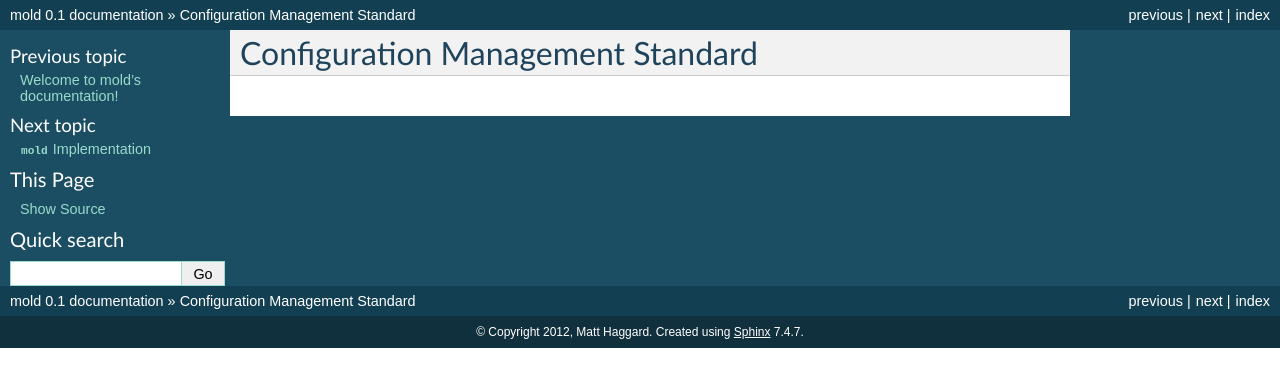
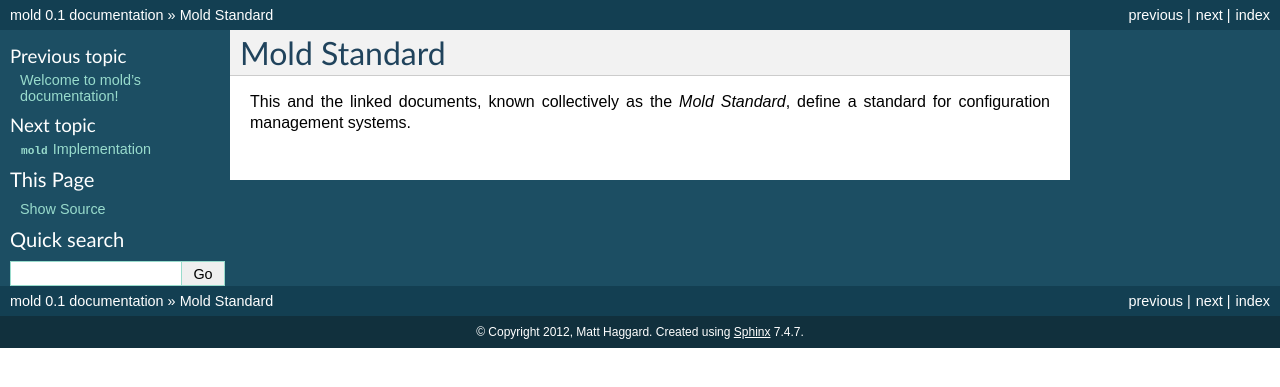
Before and after one commit to iffy/moldspec, a Sphinx documentation site: the page built from docs/standards/index.rst, in a window 1280 px wide. Shown: the top 387 px of the page. Built offline with Sphinx 7.4.7, drawn with Linux system fonts in a browser that asks for light colours.

Commit message:
Changed name of standard

```diff
--- a/docs/standards/index.rst
+++ b/docs/standards/index.rst
@@ -1,2 +1,7 @@
-Configuration Management Standard
-=================================
+Mold Standard
+=============
+
+This and the linked documents, known collectively as the `Mold Standard`, define     a standard for configuration management systems.
+
+.. toctree::
+    :maxdepth: 2
```
